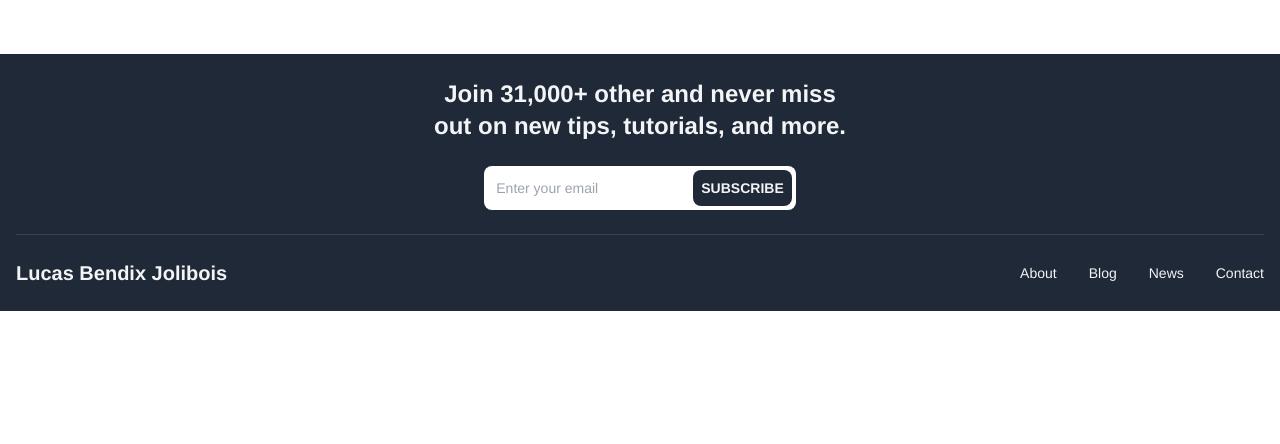
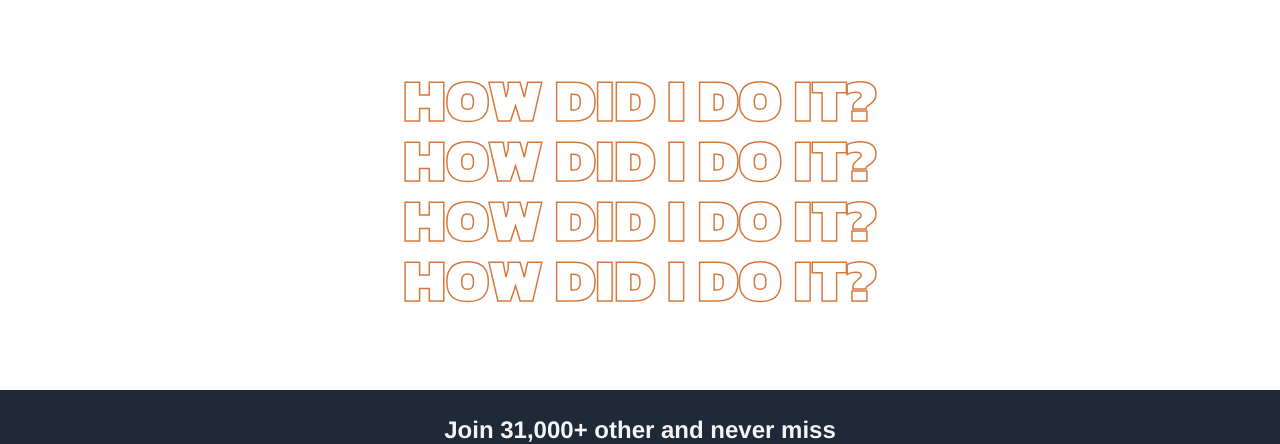
Before and after one commit to lucasjolibois54/portfolio-v4.0, a Vue app: page /about in a window 1280 px wide. Shown: the part 1378-1822 px from the top of the page. Before the commit the page ends 1689 px from the top, so only its background shows below. Built offline with nearby package versions, Linux system fonts and the light colour scheme.

Commit message:
Update About.vue

```diff
--- a/src/views/About.vue
+++ b/src/views/About.vue
@@ -5,7 +5,7 @@
     <NavBar />
     <UnvoitHero :class="{ changecolor: scrollPosition > 70 }" class="home" />
     <UnvoitMeaning />
-
+    <HowDoIt />
     <Footer />
   </div>
 </template>
@@ -16,6 +16,7 @@ import UnvoitHero from "@/components/UnvoitProject/UnvoitHero.vue";
 import NavBar from "@/components/NavBar.vue";
 import Footer from "@/components/Footer.vue";
 import UnvoitMeaning from "@/components/UnvoitProject/UnvoitMeaning.vue";
+import HowDoIt from "@/components/UnvoitProject/HowDoIt.vue";
 
 export default {
   name: "Home",
@@ -24,6 +25,7 @@ export default {
     NavBar,
     Footer,
     UnvoitMeaning,
+    HowDoIt,
   },
   data() {
     return {
```
